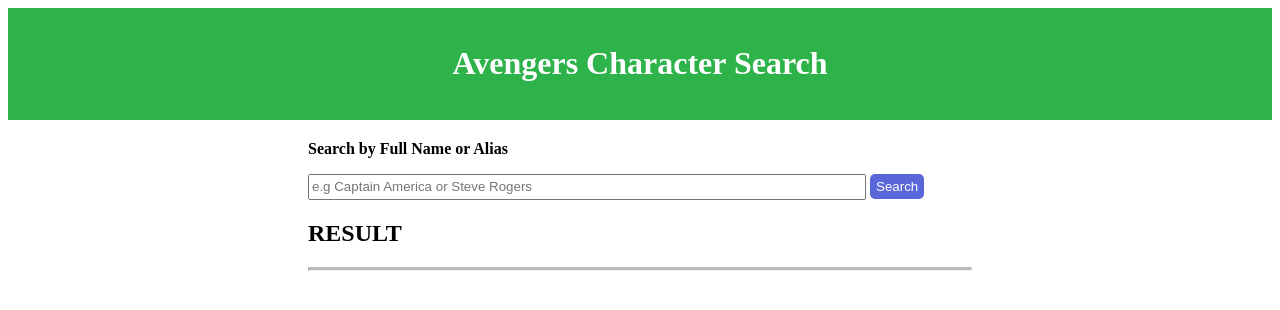
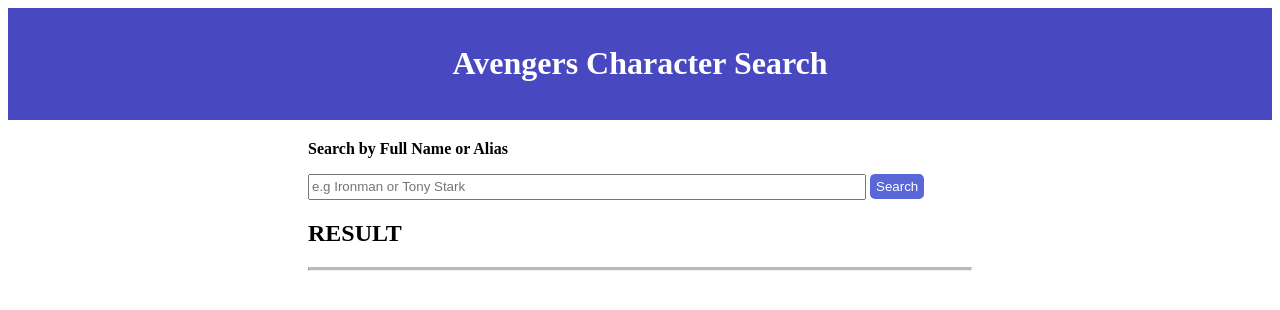
Before and after one commit to Jahmoe/info2180-lab4, a plain HTML site: page index.html in a window 1280 px wide. Drawn offline with Linux system fonts and the light colour scheme.

Commit message:
Edited exercise 3

```diff
--- a/index.html
+++ b/index.html
@@ -18,7 +18,7 @@
       <form action="#" method="post">
         <p> Search by Full Name or Alias </p>
         <div class="form-group">
-            <input type="text" name="searchField" id="searchField" placeholder="e.g Captain America or Steve Rogers">
+            <input type="text" name="searchField" id="searchField" placeholder="e.g Ironman or Tony Stark">
             <button type = "submit" id="searchBtn" class= "btn">Search</button>
         </div>
       </form>
--- a/styles.css
+++ b/styles.css
@@ -47,7 +47,7 @@
 
 header {
     color: #FFFFFF;
-    background: #2db34a;
+    background: #4848c0;
 }
 
 
```
